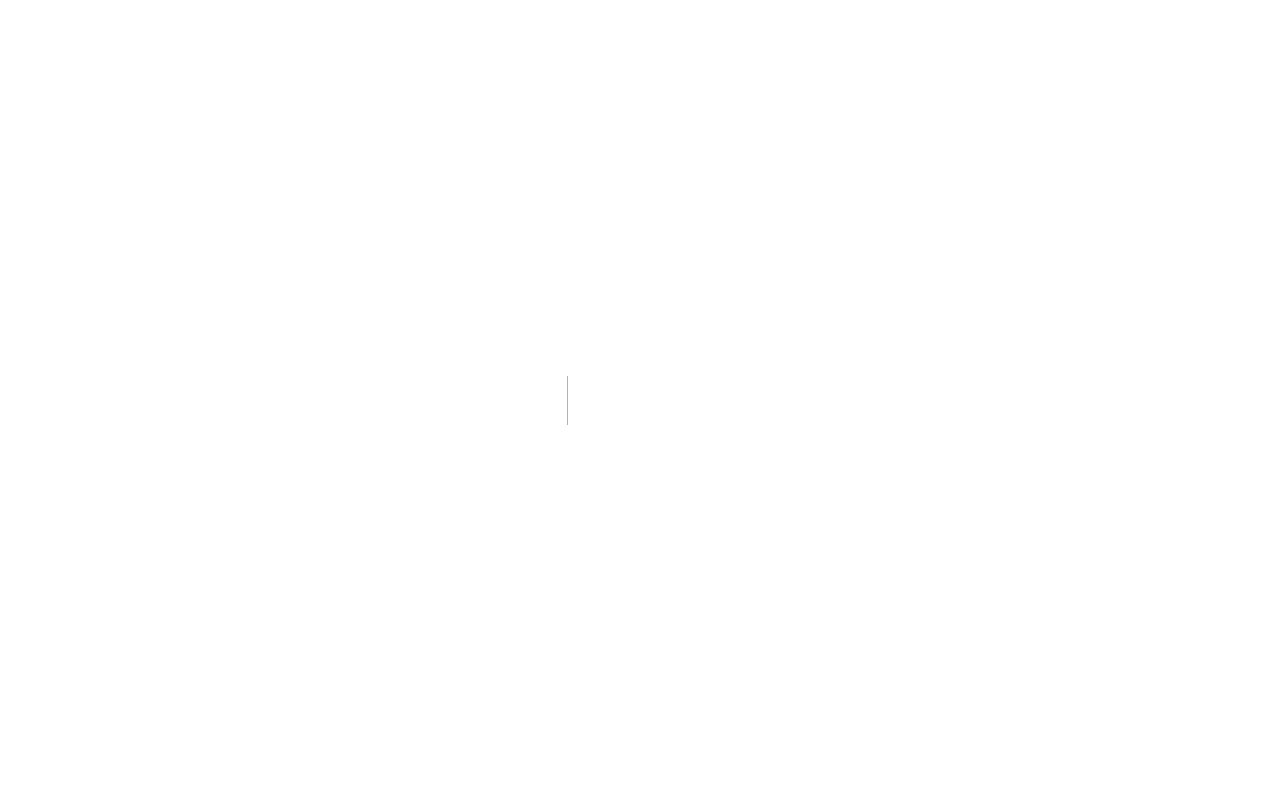
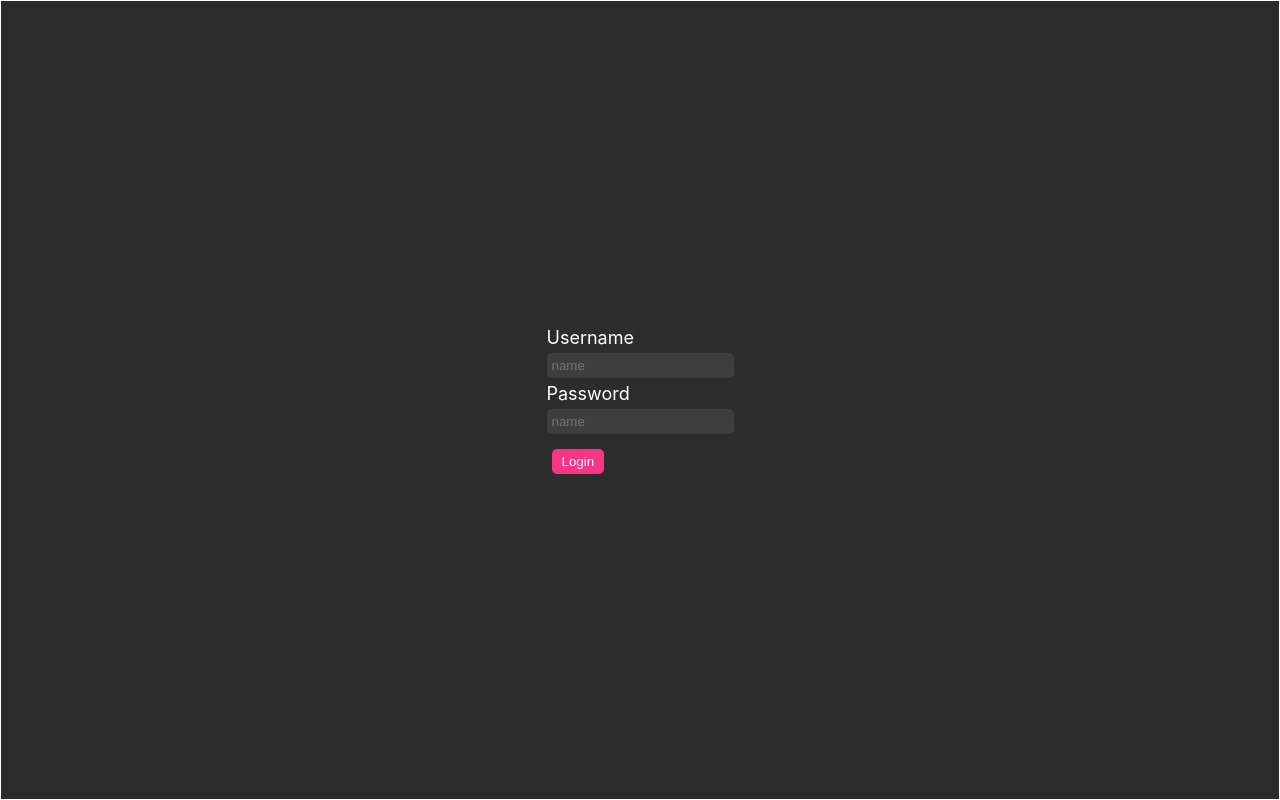
Before and after one commit to FreelanceMalaysiaBoleh/ai-caller-frontend, a Next.js app: page /login in a window 1280 px wide. Before the commit this address had no page. Built offline with nearby package versions, Linux system fonts and the light colour scheme.

Commit message:
auth stuff

```diff
--- /dev/null
+++ b/components/context/AuthContext.tsx
@@ -0,0 +1,27 @@
+import { getToken } from "@/services/AuthServices";
+import { useRouter } from "next/router";
+import { useEffect } from "react";
+
+const AuthContext = ({ children }: { children: React.ReactNode }) => {
+
+  const router = useRouter();
+
+  useEffect(() => {
+    const token = getToken();
+
+    if(router.asPath.includes("login")){
+      if(token){
+        router.push("/")
+      }
+    }else{
+      if(!token){
+        router.push("/login")
+      }
+    }
+  }, [])
+
+
+  return children
+}
+
+export default AuthContext
--- a/components/general/MainLayout.tsx
+++ b/components/general/MainLayout.tsx
@@ -2,7 +2,6 @@ import React from 'react'
 import SidebarNav from '../dashboard/SidebarNav';
 import { Layout } from 'antd';
 import AppHeader from '../dashboard/AppHeader';
-
 const { Content } = Layout;
 
 const MainLayout = ({ children }: { children: React.ReactNode }) => {
--- a/package.json
+++ b/package.json
@@ -13,6 +13,7 @@
     "antd": "^5.21.5",
     "axios": "^1.7.9",
     "dotenv": "^16.4.5",
+    "js-cookie": "^3.0.5",
     "next": "14.0.0",
     "react": "18.2.0",
     "react-dnd": "^16.0.1",
@@ -30,6 +31,7 @@
     "@babel/core": "^7.26.0",
     "@babel/preset-flow": "^7.25.9",
     "@babel/preset-react": "^7.25.9",
+    "@types/js-cookie": "^3.0.6",
     "@types/node": "^20",
     "@types/react": "^18",
     "@types/react-dom": "^18",
--- a/pages/_app.tsx
+++ b/pages/_app.tsx
@@ -5,6 +5,7 @@ import type { AppProps } from "next/app";
 
 import { DndProvider } from 'react-dnd'
 import { HTML5Backend } from 'react-dnd-html5-backend'
+import AuthContext from "@/components/context/AuthContext";
 
 export default function App({ Component, pageProps }: AppProps) {
   return (
@@ -12,7 +13,7 @@ export default function App({ Component, pageProps }: AppProps) {
       theme={{
         token: {
           colorPrimary: '#2C2C2C',
-          colorFillSecondary : "#000000",
+          colorFillSecondary: "#000000",
           colorBgLayout: '#2C2C2C',
           colorBgContainer: '#2C2C2C',
           colorBgTextActive: '#2C2C2C',
@@ -20,9 +21,11 @@ export default function App({ Component, pageProps }: AppProps) {
         },
       }}
     >
-      <DndProvider backend={HTML5Backend}>
-      <Component {...pageProps} />
-      </DndProvider>
+      <AuthContext>
+        <DndProvider backend={HTML5Backend}>
+          <Component {...pageProps} />
+        </DndProvider>
+      </AuthContext>
     </ConfigProvider>
   )
 }
--- /dev/null
+++ b/pages/login.tsx
@@ -0,0 +1,129 @@
+import { useForm } from "react-hook-form";
+import * as yup from "yup";
+import { yupResolver } from "@hookform/resolvers/yup";
+import { Layout } from "antd";
+import { useState } from "react";
+import { login, saveToken } from "@/services/AuthServices";
+import { useRouter } from "next/router";
+
+// Validation schema for username and password
+const loginSchema = yup.object().shape({
+  username: yup.string().required("Username is required"),
+  password: yup.string().required("Password is required"),
+});
+
+const LoginForm = () => {
+
+  const [isHovered, setIsHovered] = useState(false);
+  const [error, setError] = useState(false);
+  const router = useRouter();
+
+  const {
+    register,
+    handleSubmit,
+    formState: { errors },
+  } = useForm({
+    defaultValues: {
+      username: "",
+      password: "",
+    },
+    resolver: yupResolver(loginSchema),
+  });
+
+  const onSubmit = async (data: {username: string, password: string}) => {
+
+    login(data).then((token) => {
+      saveToken(token);
+      router.push("/");
+    }).catch(e => {
+      setError(e)
+      console.log(e);
+    })
+  };
+
+  return (
+    <Layout
+      style={{
+        minHeight: "100vh",
+      }}
+    >
+      <div
+        style={{
+          height: "100vh",
+          width: "100%",
+          border: "1px solid white",
+          display: "flex",
+          alignItems: "center",
+          justifyContent: "center",
+        }}
+      >
+        <form onSubmit={handleSubmit(onSubmit)} className="login-form">
+          <div>
+            <p style={{ color: "white", marginBottom: 5 }}>Username</p>
+            <input
+              type="text"
+              id="username"
+              {...register("username")}
+              placeholder='name'
+              style={{
+                width: '100%',
+                padding: '5px',
+                borderRadius: '5px',
+                border: 'none',
+                backgroundColor: '#3E3E3E',
+                color: "white"
+              }}
+            />
+            {errors.username && <p style={{ color: "red", marginTop: 3 }}>{errors.username.message}</p>}
+          </div>
+
+          <div style={{ marginBottom: 15 }}>
+            <p style={{ color: "white", marginBottom: 5, marginTop: 5 }}>Password</p>
+            <input
+              type="password"
+              id="password"
+              {...register("password")}
+              placeholder='name'
+              style={{
+                width: '100%',
+                padding: '5px',
+                borderRadius: '5px',
+                border: 'none',
+                backgroundColor: '#3E3E3E',
+                color: "white"
+              }}
+            />
+            {errors.password && <p style={{ color: "red", marginTop: 3 }}>{errors.password.message}</p>}
+          </div>
+
+          <button
+            type="submit"
+            style={{
+              marginLeft: '5px',
+              padding: '5px 10px',
+              borderRadius: '5px',
+              border: 'none',
+              backgroundColor: isHovered ? "#FF89B2" : "#F73587",
+              color: 'white',
+              cursor: 'pointer',
+
+            }}
+            onMouseEnter={() => setIsHovered(true)}
+            onMouseLeave={() => setIsHovered(false)}
+          >
+            Login
+          </button>
+          {
+            error
+              ?
+              <p style={{ color: "red" }}>{error}</p>
+              :
+              <></>
+          }
+        </form>
+      </div>
+    </Layout>
+  );
+};
+
+export default LoginForm;
--- /dev/null
+++ b/services/AuthServices.ts
@@ -0,0 +1,68 @@
+import axios from 'axios';
+import Cookies from 'js-cookie';
+
+const login = async (values: { username: string, password: string }) => {
+  const { username, password } = values;
+
+  try {
+
+    // Create the form data
+    const formData = new FormData();
+    formData.append('username', username);
+    formData.append('password', password);
+
+    // Send the POST request
+    const response = await axios.post(`${process.env.NEXT_PUBLIC_BACKEND_URL}/auth/token`, formData, {
+      headers: {
+        'Content-Type': 'multipart/form-data',
+      },
+    });
+
+    return response.data.access_token
+  } catch (error) {
+    console.error('Error logging in:', error);
+    throw new Error('Failed to login');
+  }
+}
+
+/**
+ * Save token as a cookie
+ * @param token - The token to save
+ * @param expirationDays - Number of days the cookie should persist (default is 7 days)
+ */
+const saveToken = (token: string, expirationDays: number = 7): void => {
+  Cookies.set('authToken', token, { expires: expirationDays, secure: true });
+};
+
+
+/**
+ * Get the token from the cookie
+ * @returns {string | undefined} - The saved token, or undefined if it doesn't exist
+ */
+const getToken = (): string | undefined => {
+  try {
+    const token = Cookies.get("authToken");
+    if (!token) {
+      console.error("Token not found");
+    }
+    return token;
+  } catch (error) {
+    console.error("Error retrieving token from cookies:", error);
+    return undefined;
+  }
+};
+
+const deleteToken = (): void => {
+  try {
+    Cookies.remove("authToken");
+  } catch (error) {
+    console.error("Error deleting token from cookies:", error);
+  }
+};
+
+export {
+  login,
+  saveToken,
+  getToken,
+  deleteToken
+}
```
Also changed, not shown: components/dashboard/AppHeader.tsx (+20 -5 lines), pages/index.tsx (line endings or trailing spaces), 1 other file (tests, documents, lock files or other folders).
